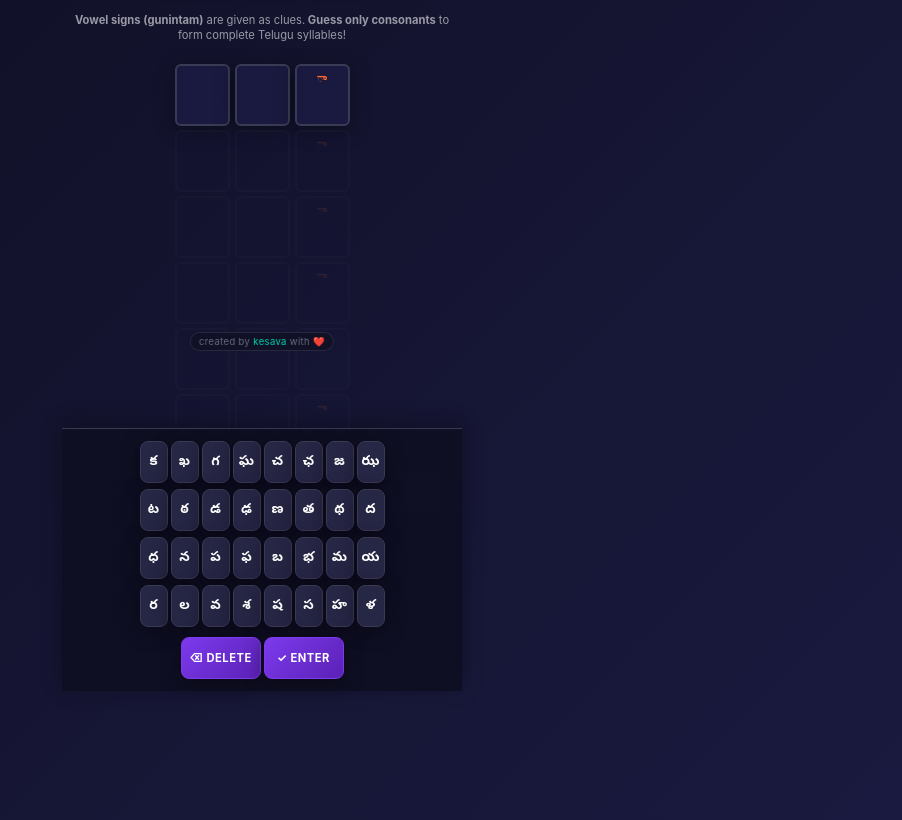
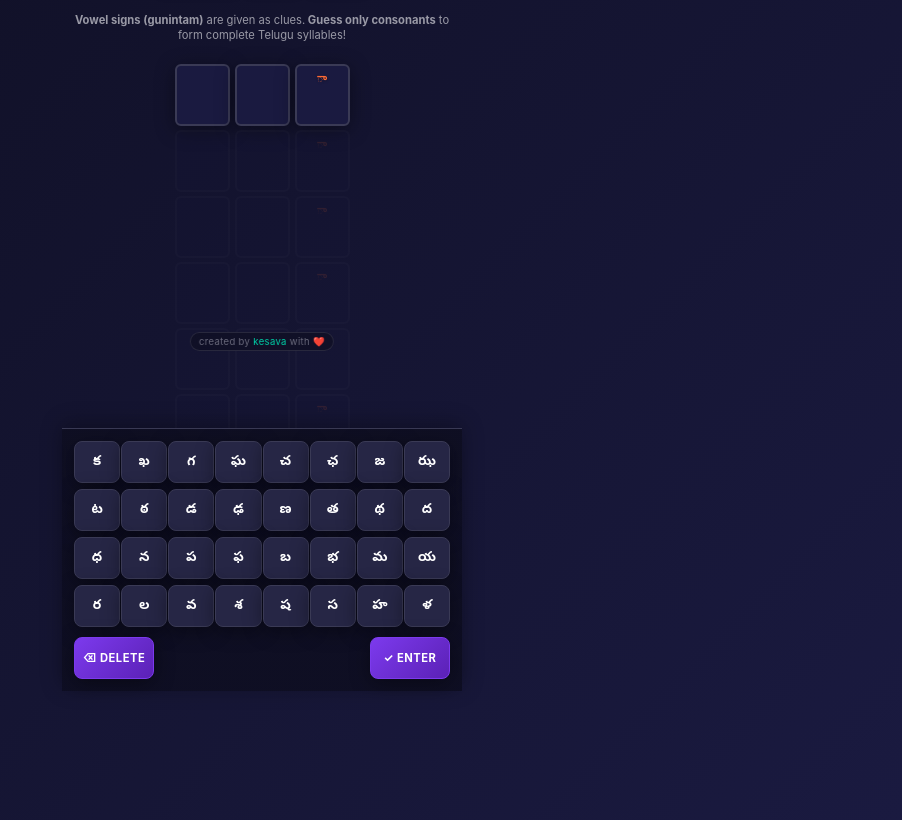
Before and after one commit to kesava/telugu-wordle, a website: page 1.html in a window 1280 px wide. Shown: the part 109-929 px from the top of the page, without its empty margins (378-1280 px from the left). Drawn offline with nearby package versions, Linux system fonts and the light colour scheme.

```diff
--- a/1.html
+++ b/1.html
@@ -436,7 +436,9 @@
       }
 
       .tw-key {
-        min-width: 28px;  /* Even smaller for guaranteed fit */
+        flex: 1 1 0;      /* Equal flex distribution - each key takes 1/8 space */
+        max-width: 50px;  /* Prevent keys from getting too large on desktop */
+        min-width: 20px;  /* Minimum readable size */
         height: 42px;
         padding: 0 2px;   /* Minimal padding */
         border-radius: 8px;
@@ -452,6 +454,8 @@
         border: 1px solid var(--border-color);
         position: relative;
         overflow: hidden;
+        box-sizing: border-box;
+        margin: 0;
       }
 
       /* Group spacing - REMOVED for all screens to prevent overflow */
@@ -461,9 +465,10 @@
 
       .tw-keyboard-row {
         display: flex;
-        flex-wrap: wrap;
-        justify-content: center;
-        gap: 3px;  /* Even smaller gaps */
+        flex-wrap: nowrap !important;  /* Force no wrapping */
+        justify-content: space-between;
+        gap: 1px;  /* Minimal gaps */
+        width: 100%;
       }
 
       /* MOBILE OVERRIDE - Remove all group spacing that causes overflow */
```
Also changed, not shown: 2.html (+9 -4 lines), 3.html (+9 -4 lines), 4.html (+9 -4 lines), 5.html (+9 -4 lines), template.html (+9 -4 lines).
